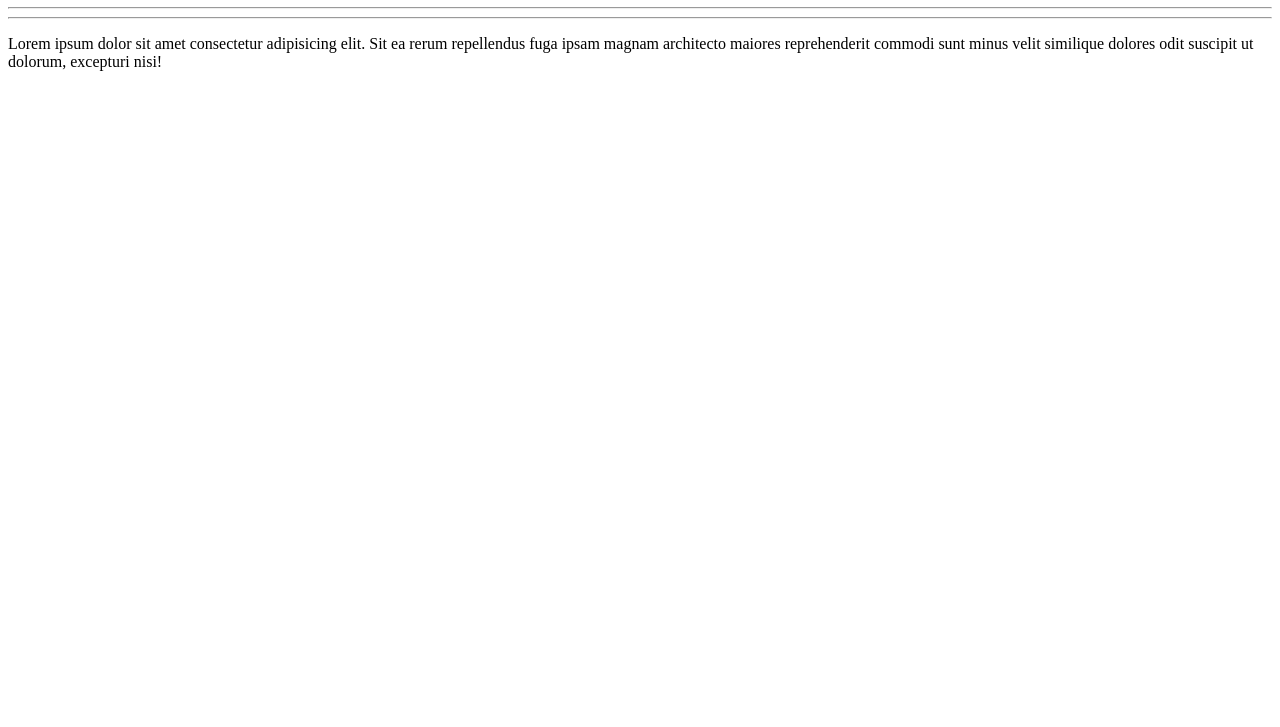
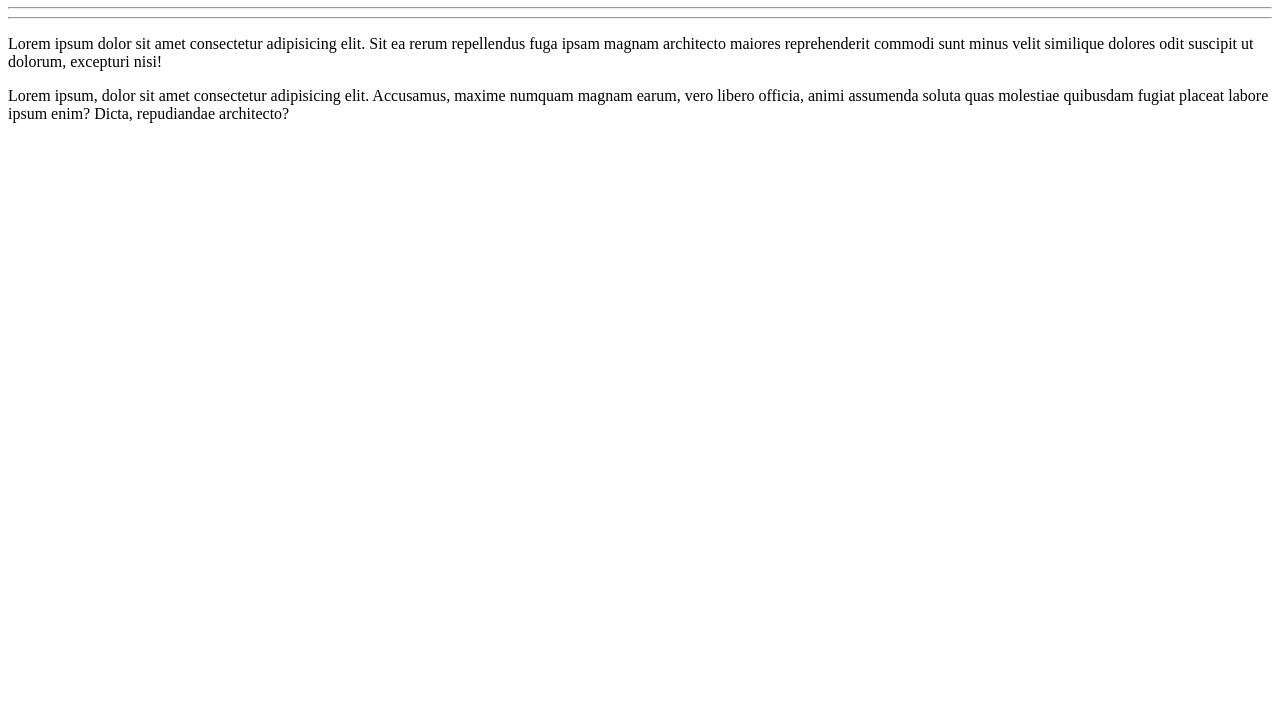
Before and after one commit to arthur-sousa7/Ola-Mundo, a plain HTML site: page site-exemplo/index.html in a window 1280 px wide. Shown: the part 73-800 px from the top of the page. Drawn offline with Linux system fonts and the light colour scheme.

Commit message:
adicionei um parágrafo

```diff
--- a/site-exemplo/index.html
+++ b/site-exemplo/index.html
@@ -10,5 +10,6 @@
   <h1>Olá, Mundo!</h1>
   <hr>
   <hr> <p>Lorem ipsum dolor sit amet consectetur adipisicing elit. Sit ea rerum repellendus fuga ipsam magnam architecto maiores reprehenderit commodi sunt minus velit similique dolores odit suscipit ut dolorum, excepturi nisi!</p>
+  <p>Lorem ipsum, dolor sit amet consectetur adipisicing elit. Accusamus, maxime numquam magnam earum, vero libero officia, animi assumenda soluta quas molestiae quibusdam fugiat placeat labore ipsum enim? Dicta, repudiandae architecto?</p>
 </body>
 </html>
```
